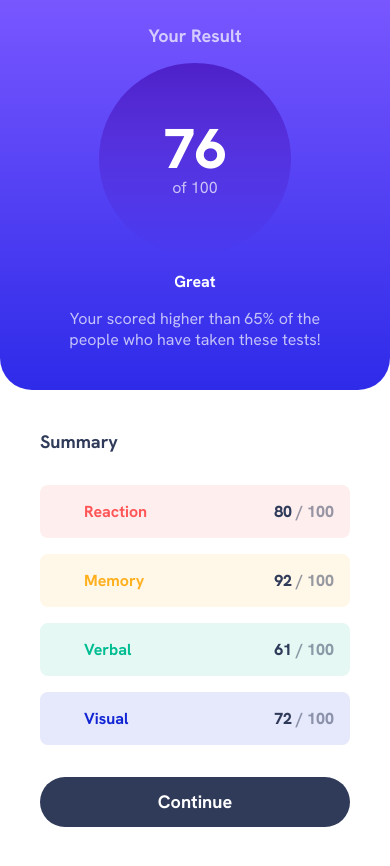
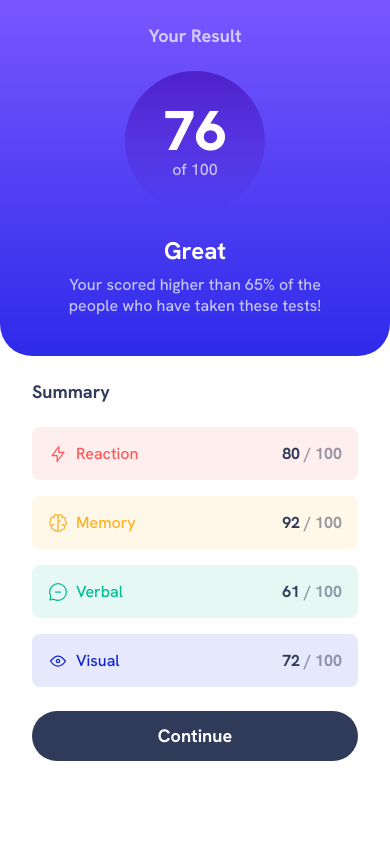
Before and after one commit to MattPahuta/results-summary-component, a plain HTML site: page index.html in a window 390 px wide. After the commit the page ends 844 px from the top, so only its background shows below. Drawn offline with Linux system fonts and the light colour scheme.

Commit message:
Update font sizes, weights, padding for mobile

```diff
--- a/index.html
+++ b/index.html
@@ -10,23 +10,22 @@
 <body>
   <main>
     <div class="results-summary">
-      <!-- make this a modify class instead of data attribute? -->
-      <div class="results grid-flow grid-flow__large">
+      <div class="results grid-flow">
         <h1 class="section-title">Your Result</h1>
         <p class="result-score">
           <span>76</span> of 100
         </p>
-        <div class="grid-flow">
+        <div>
           <p class="result-rank">Great</p>
           <p>Your scored higher than 65% of the people who have taken these tests!</p>
         </div>
       </div>
-      <div class="summary grid-flow grid-flow_large">
+      <div class="summary grid-flow">
         <h2 class="section-title">Summary</h2>
-        <div class="grid-flow">
+        <div class="grid-flow gap-sml">
           <div class="summary-item" data-item-type="accent-1">
             <div class="flex-group">
-              <svg class="summary-icon" xmlns="http://www.w3.org/2000/svg" width="20" height="20" fill="none" viewBox="0 0 20 20"><path  stroke-linecap="round" stroke-linejoin="round" stroke-width="1.25" d="M10.833 8.333V2.5l-6.666 9.167h5V17.5l6.666-9.167h-5Z"/></svg>
+              <svg xmlns="http://www.w3.org/2000/svg" width="20" height="20" fill="none" viewBox="0 0 20 20"><path stroke="#F55" stroke-linecap="round" stroke-linejoin="round" stroke-width="1.25" d="M10.833 8.333V2.5l-6.666 9.167h5V17.5l6.666-9.167h-5Z"/></svg>
               <h3 class="summary-item-title">Reaction</h3>
             </div>
             <p class="summary-score">
@@ -35,7 +34,7 @@
           </div>
           <div class="summary-item" data-item-type="accent-2">
             <div class="flex-group">
-              <svg class="summary-icon" xmlns="http://www.w3.org/2000/svg" width="20" height="20" fill="none" viewBox="0 0 20 20"><path  stroke-linecap="round" stroke-linejoin="round" stroke-width="1.25" d="M5.833 11.667a2.5 2.5 0 1 0 .834 4.858"/><path stroke-linecap="round" stroke-linejoin="round" stroke-width="1.25" d="M3.553 13.004a3.333 3.333 0 0 1-.728-5.53m.025-.067a2.083 2.083 0 0 1 2.983-2.824m.199.054A2.083 2.083 0 1 1 10 3.75v12.917a1.667 1.667 0 0 1-3.333 0M10 5.833a2.5 2.5 0 0 0 2.5 2.5m1.667 3.334a2.5 2.5 0 1 1-.834 4.858"/><path  stroke-linecap="round" stroke-linejoin="round" stroke-width="1.25" d="M16.447 13.004a3.334 3.334 0 0 0 .728-5.53m-.025-.067a2.083 2.083 0 0 0-2.983-2.824M10 3.75a2.085 2.085 0 0 1 2.538-2.033 2.084 2.084 0 0 1 1.43 2.92m-.635 12.03a1.667 1.667 0 0 1-3.333 0"/></svg>
+              <svg xmlns="http://www.w3.org/2000/svg" width="20" height="20" fill="none" viewBox="0 0 20 20"><path stroke="#FFB21E" stroke-linecap="round" stroke-linejoin="round" stroke-width="1.25" d="M5.833 11.667a2.5 2.5 0 1 0 .834 4.858"/><path stroke="#FFB21E" stroke-linecap="round" stroke-linejoin="round" stroke-width="1.25" d="M3.553 13.004a3.333 3.333 0 0 1-.728-5.53m.025-.067a2.083 2.083 0 0 1 2.983-2.824m.199.054A2.083 2.083 0 1 1 10 3.75v12.917a1.667 1.667 0 0 1-3.333 0M10 5.833a2.5 2.5 0 0 0 2.5 2.5m1.667 3.334a2.5 2.5 0 1 1-.834 4.858"/><path stroke="#FFB21E" stroke-linecap="round" stroke-linejoin="round" stroke-width="1.25" d="M16.447 13.004a3.334 3.334 0 0 0 .728-5.53m-.025-.067a2.083 2.083 0 0 0-2.983-2.824M10 3.75a2.085 2.085 0 0 1 2.538-2.033 2.084 2.084 0 0 1 1.43 2.92m-.635 12.03a1.667 1.667 0 0 1-3.333 0"/></svg>
               <h3 class="summary-item-title">Memory</h3>
             </div>
             <p class="summary-score">
@@ -44,7 +43,7 @@
           </div>
           <div class="summary-item" data-item-type="accent-3">
             <div class="flex-group">
-              <svg class="summary-icon" xmlns="http://www.w3.org/2000/svg" width="20" height="20" fill="none" viewBox="0 0 20 20"><path stroke-linecap="round" stroke-linejoin="round" stroke-width="1.25" d="M7.5 10h5M10 18.333A8.333 8.333 0 1 0 1.667 10c0 1.518.406 2.942 1.115 4.167l-.699 3.75 3.75-.699A8.295 8.295 0 0 0 10 18.333Z"/></svg>
+              <svg xmlns="http://www.w3.org/2000/svg" width="20" height="20" fill="none" viewBox="0 0 20 20"><path stroke="#00BB8F" stroke-linecap="round" stroke-linejoin="round" stroke-width="1.25" d="M7.5 10h5M10 18.333A8.333 8.333 0 1 0 1.667 10c0 1.518.406 2.942 1.115 4.167l-.699 3.75 3.75-.699A8.295 8.295 0 0 0 10 18.333Z"/></svg>
               <h3 class="summary-item-title">Verbal</h3>
             </div>
             <p class="summary-score">
@@ -53,7 +52,7 @@
           </div>
           <div class="summary-item" data-item-type="accent-4">
             <div class="flex-group">
-              <svg class="summary-icon" xmlns="http://www.w3.org/2000/svg" width="20" height="20" fill="none" viewBox="0 0 20 20"><path  stroke-linecap="round" stroke-linejoin="round" stroke-width="1.25" d="M10 11.667a1.667 1.667 0 1 0 0-3.334 1.667 1.667 0 0 0 0 3.334Z"/><path  stroke-linecap="round" stroke-linejoin="round" stroke-width="1.25" d="M17.5 10c-1.574 2.492-4.402 5-7.5 5s-5.926-2.508-7.5-5C4.416 7.632 6.66 5 10 5s5.584 2.632 7.5 5Z"/></svg>
+              <svg xmlns="http://www.w3.org/2000/svg" width="20" height="20" fill="none" viewBox="0 0 20 20"><path stroke="#1125D6" stroke-linecap="round" stroke-linejoin="round" stroke-width="1.25" d="M10 11.667a1.667 1.667 0 1 0 0-3.334 1.667 1.667 0 0 0 0 3.334Z"/><path stroke="#1125D6" stroke-linecap="round" stroke-linejoin="round" stroke-width="1.25" d="M17.5 10c-1.574 2.492-4.402 5-7.5 5s-5.926-2.508-7.5-5C4.416 7.632 6.66 5 10 5s5.584 2.632 7.5 5Z"/></svg>
               <h3 class="summary-item-title">Visual</h3>
             </div>
             <p class="summary-score">
--- a/style.css
+++ b/style.css
@@ -51,6 +51,9 @@
   --fs-500: 1.125rem;
   --fs-600: 1.5rem;
   --fs-800: 3.5rem;
+
+  /* --padding: 2.5rem; */
+  --border-radius: 2rem;
 }
 
 @media (min-width: 40rem) {
@@ -84,6 +87,7 @@ svg {
 body {
   font-family: var(--ff-primary);
   font-size: var(--fs-400);
+  font-weight: var(--fw-regular);
   color: var(--clr-neutral-700);
 }
 
@@ -98,11 +102,16 @@ body {
 .grid-flow {
   display: grid;
   align-content: start;
+  gap: 1.5rem;
+}
+
+
+.gap-sml {
   gap: 1rem;
 }
 
-.grid-flow_large {
-  gap: 2rem;
+.gap-lrg {
+
 }
 
 .section-title {
@@ -129,8 +138,8 @@ body {
 }
 
 .results-summary {
-  --padding: 2.5rem;
-  --border-radius: 2rem;
+  /* --padding: 2.5rem;
+  --border-radius: 2rem; */
   max-width: 46rem;
   display: grid;
 }
@@ -141,20 +150,19 @@ body {
   /* use calc here with padding value to increase padding for left/right */
   /* padding:
     var(--padding) calc(var(--padding) * 1.6); */
+  padding: 1.5rem 3.5rem 2.5rem;
 
-  padding: 1.5rem 3.5rem 2.5rem;
   background: var(--gradient-primary);
   border-radius:
     0 0 var(--border-radius) var(--border-radius);
 }
-
 
 /* Style the results score element - large circle */
 .result-score {
   /* use grid to get the content centered easily */
   display: grid;
   place-content: center;
-  width: 12rem;
+  width: 8.75rem;
   margin-inline: auto;
   background: var(--gradient-to-transparent);
   /* ensure perfect circle with aspect ration */
@@ -173,13 +181,14 @@ body {
 }
 
 .result-rank {
+  margin-bottom: 0.5rem;
   color: var(--clr-neutral-100);
-  font-size: var(--fs-700);
+  font-size: var(--fs-600);
   font-weight: var(--fw-bold);
 }
 
 .summary {
-  padding: var(--padding);
+  padding: 1.5rem 2rem;
 }
 
 /* Styles for individual summary item (result detail w/svg) */
@@ -194,7 +203,7 @@ body {
 
 .summary-item-title {
   color: hsl(var(--item-color));
-  font-weight: var(--fw-bold);
+  font-weight: var(--fw-regular);
 }
 
 /* assign proper color to --item-color variable */
@@ -212,7 +221,7 @@ body {
 }
 
 .summary-score {
-  font-weight: var(--fw-black);
+  font-weight: var(--fw-bold);
   color: hsla(var(--clr-neutral-hsl-700), .5);
 }
 
@@ -221,14 +230,12 @@ body {
 }
 
 @media (min-width: 37.5rem) {
-  /* center component on screen at larger screen sizes */
   body {
     min-height: 100vh;
     display: grid;
     place-items: center;
   }
   .results-summary {
-    /* add some cushion to left/right on smaller screens - avoid edge-to-edge presentation */
     margin-inline: 1rem;
     grid-template-columns: 1fr 1fr;
     border-radius: var(--border-radius);
@@ -236,9 +243,6 @@ body {
     box-shadow: .5rem 1rem 3rem hsl(var(--clr-neutral-hsl-700), .2);
   }
   .results {
-    /* padding: 1.5rem 3.5rem 2.5rem; */
-    /* padding: 2.5rem 3.5rem 3.5rem; */
-    padding: var(--padding);
     border-radius: var(--border-radius);
   }
 }
```
